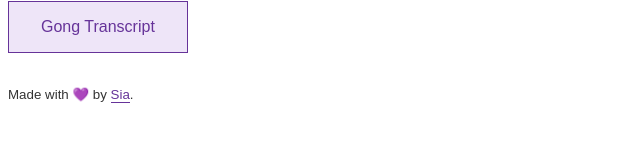
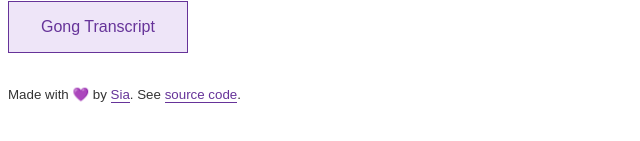
Before and after one commit to siakaramalegos/gong-transcript, a plain HTML site: page index.html in a window 1280 px wide. Shown: the part 165-306 px from the top of the page, without its empty margins (0-640 px from the left). Drawn offline with Linux system fonts and the light colour scheme.

Commit message:
Add source code link

```diff
--- a/index.html
+++ b/index.html
@@ -36,6 +36,6 @@
     <h1>Gong Transcript Bookmarklet</h1>
     <p>Drag this button to your bookmarks bar. Then when you're on the Gong page showing the meeting transcript, click the button to copy the transcript to your clipboard in a plain text friendly format.</p>
     <a class="button" role="button" href="javascript:(function(){const monologues=document.querySelectorAll(&quot;.monologue-inner&quot;),transcriptElements=[];monologues.forEach((r=>{const t=r.querySelector(&quot;span.timestamp__speaker&quot;).innerText,e=r.querySelectorAll(&quot;span.word-wrapper&quot;),o=[];e.forEach((r=>{o.push(r.innerText)})),transcriptElements.push(`${t}: ${o.join(&quot;&quot;)}`)}));const transcript=transcriptElements.join(&quot;\n&quot;);console.log(transcript),transcript&amp;&amp;&quot;&quot;!==transcript?navigator.clipboard.writeText(transcript).then((()=>{window.alert(&quot;Transcript copied to clipboard!&quot;)})).catch((r=>{window.alert(`Transcript could not be copied to clipboard, but is available in the browser console. Error: ${r}`)})):window.alert(&quot;Oops, no transcript found. Make sure you're on the call page showing the transcript.&quot;);}());" class="button button-bookmarklet svelte-7bsmc8">Gong Transcript</a>
-    <p><small>Made with 💜 by <a href="https://sia.codes">Sia</a>.</small></p>
+    <p><small>Made with 💜 by <a href="https://sia.codes">Sia</a>. See <a href="https://github.com/siakaramalegos/gong-transcript">source code</a>.</small></p>
 </body>
 </html>
```
